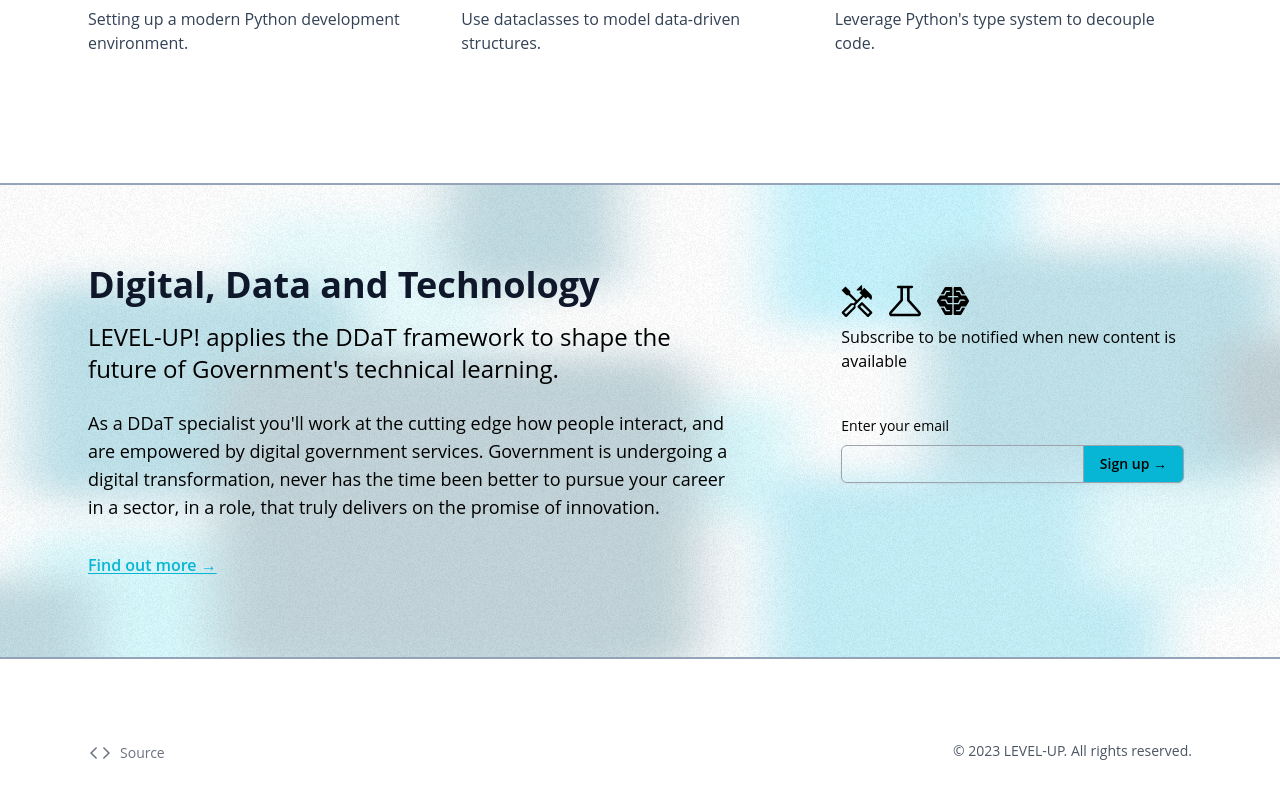
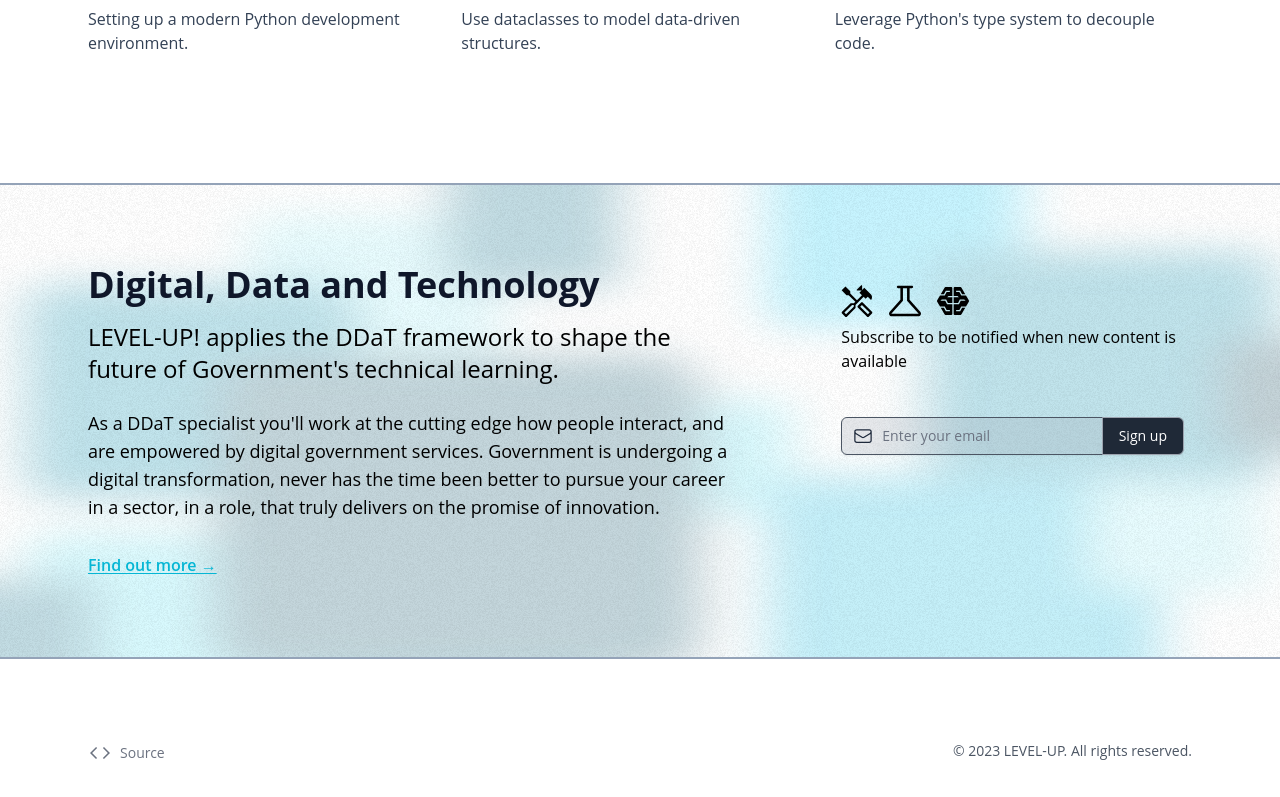
Before and after one commit to ellsphillips/level-up, a Next.js app: page / in a window 1280 px wide. Shown: the part 1060-1857 px from the top of the page. Built offline with nearby package versions, Linux system fonts and the light colour scheme.

Commit message:
Feature: newsletter signup component

```diff
--- /dev/null
+++ b/components/NewsletterSignup.tsx
@@ -0,0 +1,50 @@
+export default function NewsletterSignup() {
+    return (
+        <form
+            method='POST'
+            action='https://app.convertkit.com/forms/3655371/subscriptions'
+            className='lg:max-w-[390px]'
+        >
+            <label
+                htmlFor='email'
+                className='text-sm font-medium text-gray-700 sr-only'
+            >
+                Email address
+            </label>
+            <div className='flex mt-1 rounded-md shadow-sm'>
+                <div className='relative flex items-stretch flex-grow focus-within:z-10'>
+                    <div className='absolute inset-y-0 left-0 flex items-center pl-3 pointer-events-none'>
+                        <svg
+                            xmlns='http://www.w3.org/2000/svg'
+                            fill='none'
+                            viewBox='0 0 24 24'
+                            stroke-width='1.5'
+                            stroke='currentColor'
+                            aria-hidden='true'
+                            className='w-5 h-5 text-neutral-800 dark:text-gray-400'
+                        >
+                            <path
+                                stroke-linecap='round'
+                                stroke-linejoin='round'
+                                d='M21.75 6.75v10.5a2.25 2.25 0 01-2.25 2.25h-15a2.25 2.25 0 01-2.25-2.25V6.75m19.5 0A2.25 2.25 0 0019.5 4.5h-15a2.25 2.25 0 00-2.25 2.25m19.5 0v.243a2.25 2.25 0 01-1.07 1.916l-7.5 4.615a2.25 2.25 0 01-2.36 0L3.32 8.91a2.25 2.25 0 01-1.07-1.916V6.75'
+                            ></path>
+                        </svg>
+                    </div>
+                    <input
+                        type='email'
+                        name='email_address'
+                        required={true}
+                        className='block w-full pl-10 border-gray-600 rounded-none text-neutral-950 dark:text-white dark:border-gray-400 rounded-l-md bg-gray-400/25 dark:bg-gray-800/25 focus-visible:custom-ring focus-visible:outline-none sm:text-sm dark:placeholder:text-gray-400'
+                        placeholder='Enter your email'
+                    />
+                </div>
+                <button
+                    type='submit'
+                    className='relative inline-flex items-center px-4 py-2 -ml-px space-x-2 text-sm text-white bg-gray-800 border border-gray-400 rounded-r-md hover:bg-gray-700 focus-visible:custom-ring focus-visible:outline-none'
+                >
+                    Sign up
+                </button>
+            </div>
+        </form>
+    );
+}
--- a/pages/index.tsx
+++ b/pages/index.tsx
@@ -3,6 +3,7 @@
 import { articleData } from '@/data/articles';
 
 import Link from '@/components/Link';
+import NewsletterSignup from '@/components/NewsletterSignup';
 import PathwayIcon, { type PathwayID } from '@/components/pathway/Icon';
 import Footer from '@/components/theme/Footer';
 import Nav from '@/components/theme/Nav';
@@ -89,33 +90,7 @@
                             available
                         </p>
                         <div className='w-full mt-10'>
-                            <form>
-                                <label
-                                    htmlFor='email'
-                                    className='text-sm font-medium'
-                                >
-                                    Enter your email
-                                </label>
-                                <div className='flex flex-col mt-2 rounded-md shadow-sm lg:flex-row'>
-                                    <div className='relative flex items-stretch flex-grow focus-within:z-10'>
-                                        <input
-                                            id='email'
-                                            name='email'
-                                            type='email'
-                                            required={true}
-                                            data-testid='checkout-email'
-                                            className='block w-full border-gray-400 rounded-md bg-white/5 focus-visible:border-white focus-visible:outline-none focus-visible:ring-0 sm:text-sm lg:rounded-none lg:rounded-l-md'
-                                        />
-                                    </div>
-                                    <button
-                                        className='relative px-4 py-2 mt-4 -ml-px space-x-2 overflow-hidden font-semibold border rounded-md border-primary-500 bg-primary-500 hover:bg-primary-400 focus-visible:border-white focus-visible:outline-none lg:mt-0 lg:rounded-l-none lg:rounded-r-md lg:border-gray-400 lg:py-2 lg:text-sm lg:focus-visible:border-white '
-                                        type='submit'
-                                        data-testid='checkout-button'
-                                    >
-                                        <span>Sign up →</span>
-                                    </button>
-                                </div>
-                            </form>
+                            <NewsletterSignup />
                         </div>
                     </div>
                 </div>
```
